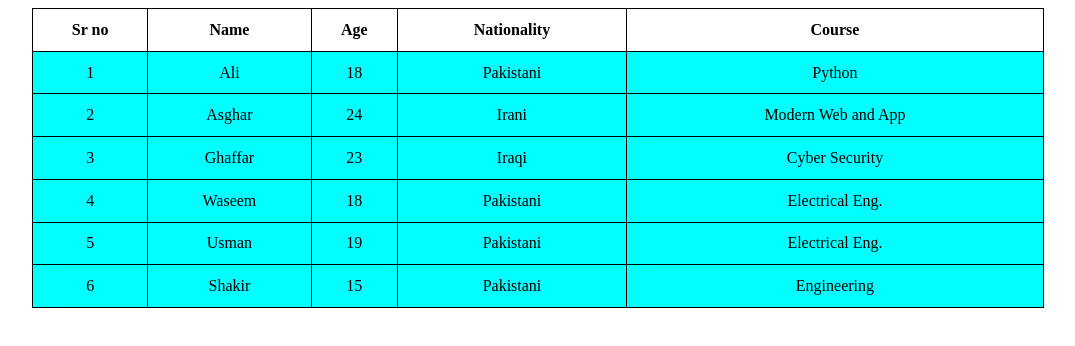
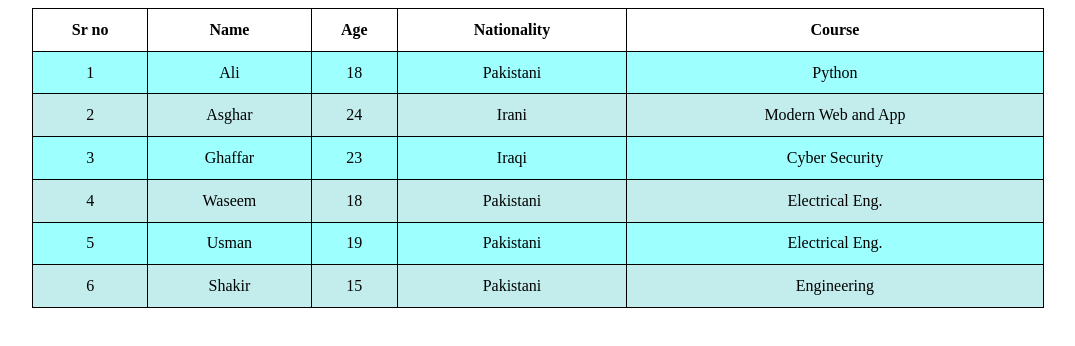
Before and after one commit to M-Rizwan86/Html-Table, a plain HTML site: page index.html in a window 1280 px wide. Shown: the whole page, without its empty margins (102-1177 px from the left). Drawn offline with Linux system fonts and the light colour scheme.

```diff
--- a/style.css
+++ b/style.css
@@ -14,16 +14,17 @@
     border: 1px, black, solid;
 
 
+
 }
 .row-1{
-    background-color: aqua;
+    background-color: rgb(158, 255, 255);
 }
 .row-1:hover{
     background-color: wheat;
     height: 70px;
 }
 .row-2{
-    background-color: aqua;
+    background-color: rgb(195, 237, 237);
 }
 .row-2:hover{
     background-color: rgb(173, 173, 191);
```
